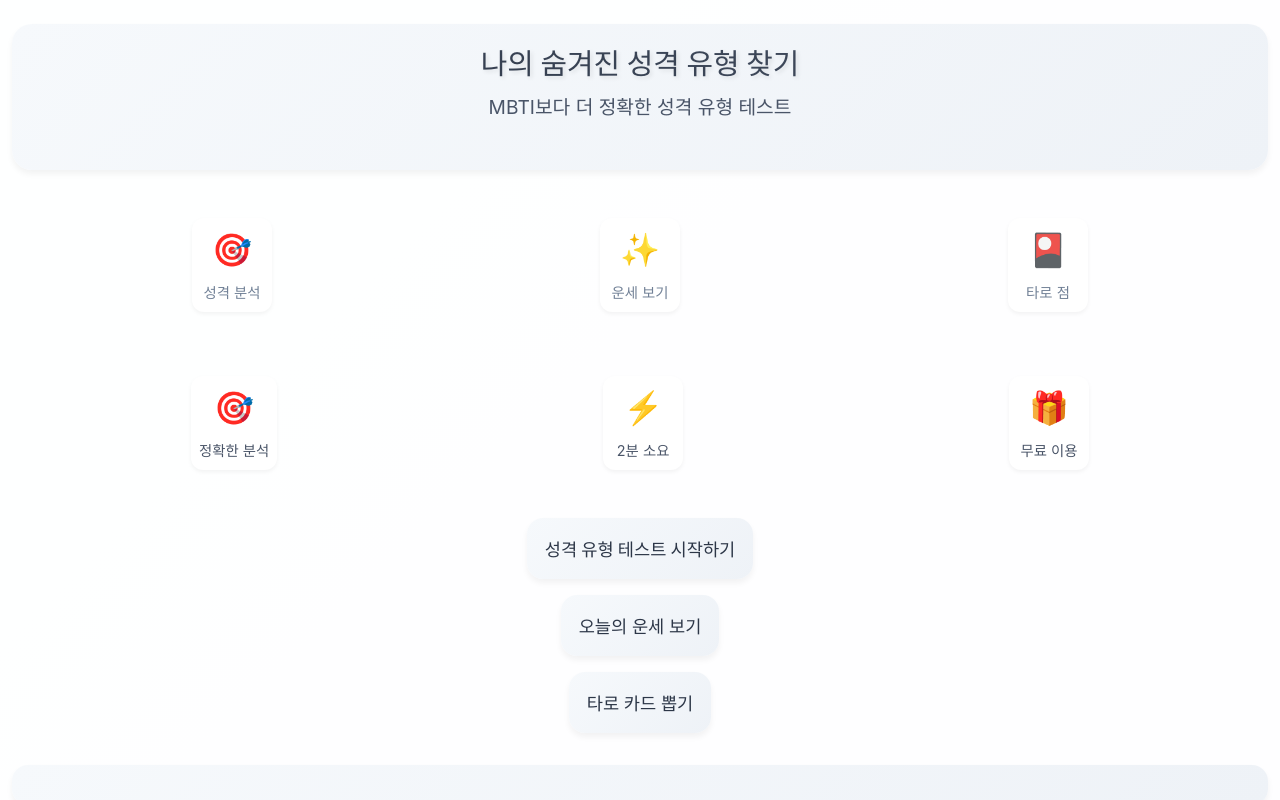
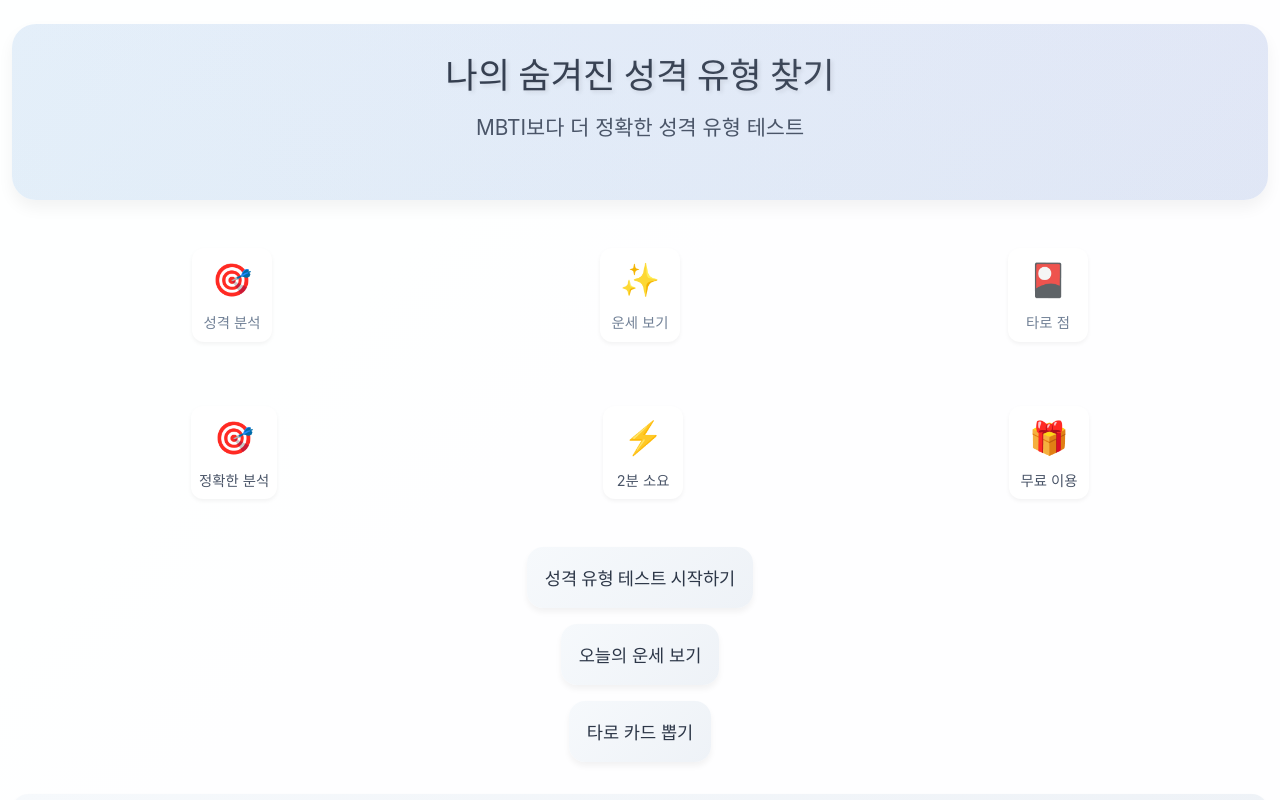
Before and after one commit to qlsl1198/fortune, a React (Vite) app: page / in a window 1280 px wide. Shown: the top 800 px of the page. Built offline with nearby package versions, Linux system fonts and the light colour scheme.

Commit message:
style: hero 섹션 UI 개선 및 애니메이션 효과 추가

```diff
--- a/src/App.css
+++ b/src/App.css
@@ -31,27 +31,57 @@ body {
 
 .hero-section {
   margin-bottom: 32px;
-  padding: 24px;
+  padding: 32px 24px;
   background: linear-gradient(135deg, #f6f9fc 0%, #eef2f7 100%);
-  border-radius: 20px;
-  box-shadow: 0 4px 6px rgba(0, 0, 0, 0.05);
+  border-radius: 24px;
+  box-shadow: 0 8px 16px rgba(0, 0, 0, 0.05);
+  position: relative;
+  overflow: hidden;
 }
 
-h1 {
-  font-size: 1.8rem;
+.hero-section::before {
+  content: '';
+  position: absolute;
+  top: 0;
+  left: 0;
+  right: 0;
+  bottom: 0;
+  background: linear-gradient(45deg, rgba(66, 153, 225, 0.1) 0%, rgba(102, 126, 234, 0.1) 100%);
+  z-index: 1;
+}
+
+.hero-section h1 {
+  font-size: 2.2rem;
   color: #2d3748;
-  margin-bottom: 12px;
+  margin-bottom: 16px;
   background: linear-gradient(45deg, #2d3748, #4a5568);
   -webkit-background-clip: text;
   -webkit-text-fill-color: transparent;
   text-shadow: 2px 2px 4px rgba(0, 0, 0, 0.1);
+  position: relative;
+  z-index: 2;
+  animation: fadeInUp 0.8s ease-out;
 }
 
-.subtitle {
-  font-size: 1.2rem;
+.hero-section .subtitle {
+  font-size: 1.3rem;
   color: #4a5568;
   margin-bottom: 24px;
   line-height: 1.6;
+  position: relative;
+  z-index: 2;
+  animation: fadeInUp 0.8s ease-out 0.2s backwards;
+}
+
+@keyframes fadeInUp {
+  from {
+    opacity: 0;
+    transform: translateY(20px);
+  }
+  to {
+    opacity: 1;
+    transform: translateY(0);
+  }
 }
 
 .stats {
@@ -471,8 +501,17 @@ h1 {
   }
 
   .hero-section {
-    margin-bottom: 20px;
-    padding: 16px;
+    padding: 24px 16px;
+    border-radius: 20px;
+    margin-bottom: 24px;
+  }
+
+  .hero-section h1 {
+    font-size: 1.8rem;
+  }
+
+  .hero-section .subtitle {
+    font-size: 1.1rem;
   }
 
   .stats {
@@ -516,10 +555,6 @@ h1 {
 
   .footer p {
     font-size: 0.9rem;
-  }
-
-  h1 {
-    font-size: 1.5rem;
   }
 
   .test-header h2 {
```
